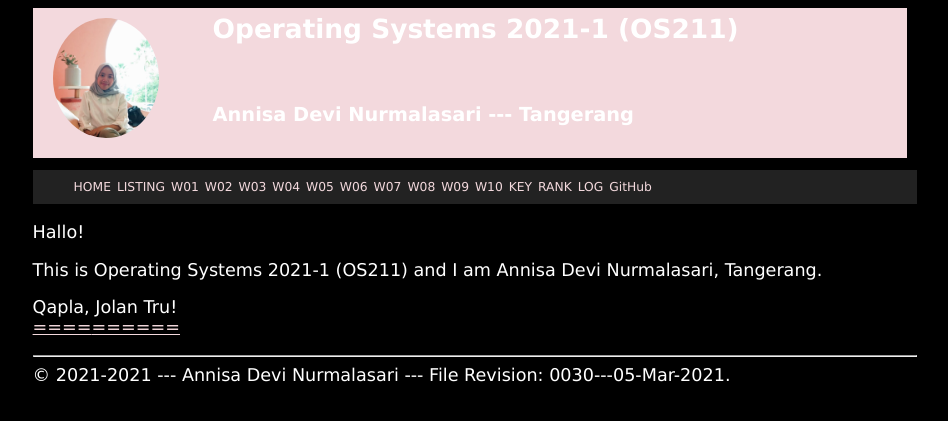
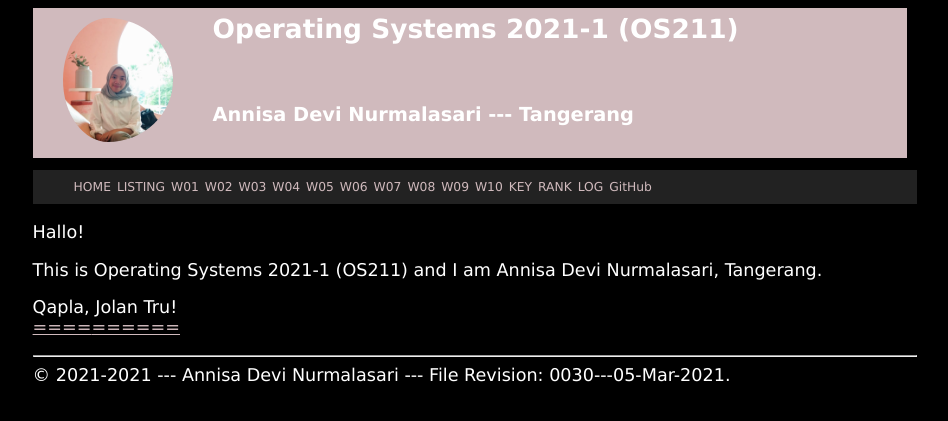
Before and after one commit to annisadevin/os211, a Jekyll site: the page built from index.md, in a window 1280 px wide. Shown: the top 421 px of the page, without its empty margins (165-1113 px from the left). Built offline with Jekyll 4.4.1, drawn with Linux system fonts in a browser that asks for light colours.

Commit message:
Update layout template

```diff
--- a/_layouts/layout.html
+++ b/_layouts/layout.html
@@ -11,7 +11,7 @@
   <header>
   <div class="row">
     <div class="column left">
-      <img src="{{ site.baseurl }}/assets/images/cbk.jpg" alt="Cicak Bin Kadal" style="margin-left:10px; width: 106px; height:120px; border-radius:50%">
+      <img src="{{ site.baseurl }}/assets/images/cbk.jpg" alt="Cicak Bin Kadal" style="padding-left:20px; width: 110px; height:124px; border-radius:50%">
     </div>
     <div class="column right1">
       {% if page.title %}{{ page.title | escape }}
--- a/assets/css/style.css
+++ b/assets/css/style.css
@@ -27,7 +27,7 @@
 }
 
 .container a {
-  color: #F3D9DD;
+  color: #D0BABD;
 }
 
 .container a:hover {
@@ -40,7 +40,7 @@
 .column {
   float:            left;
   display:          inline-block;
-  background:       #F3D9DD;
+  background:       #D0BABD;
   height:           130px;
   width:            100%;
   padding-top:      10px;
@@ -128,7 +128,7 @@
 }
 
 .navbar ul li a:hover {
-  background:       #F3D9DD;
+  background:       #D0BABD;
   color:            #3C4960;
   font-size:        1em;
   font-weight:      bold;
```
